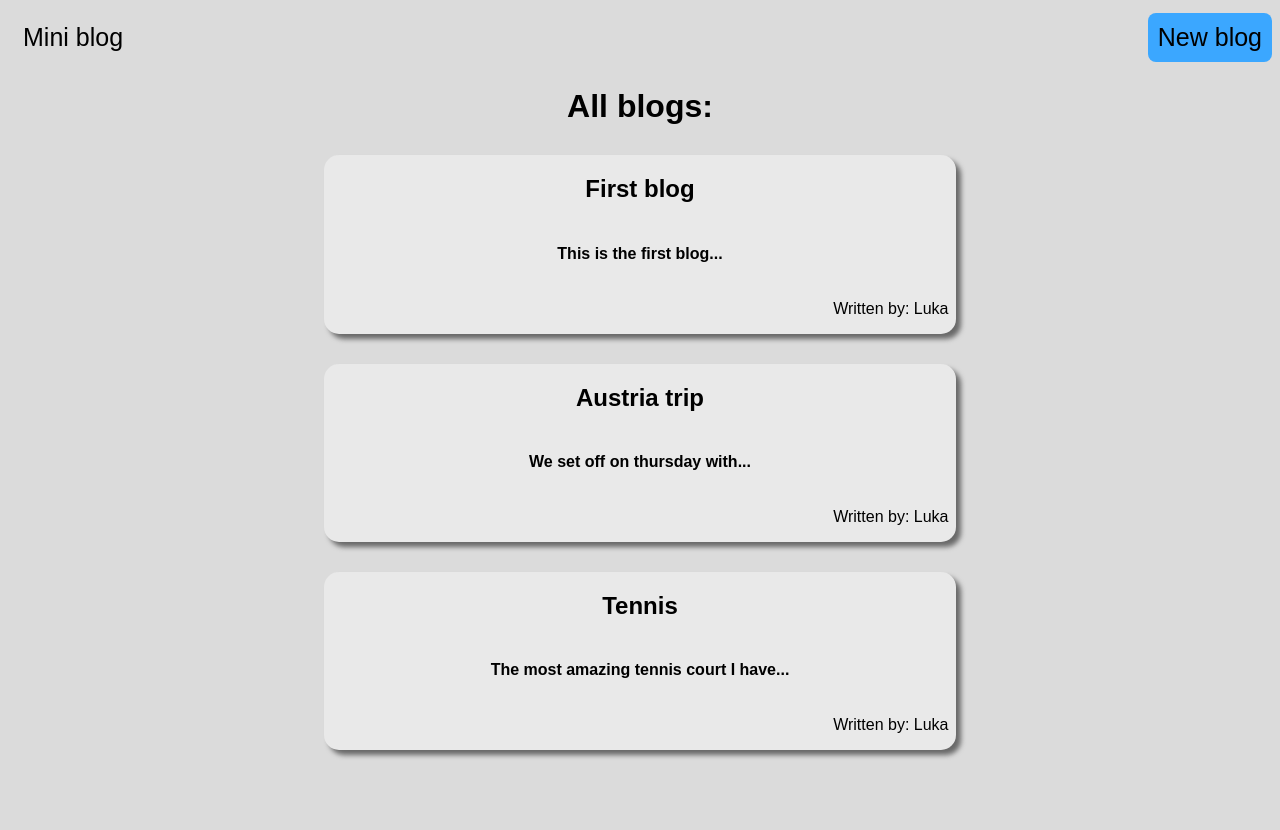
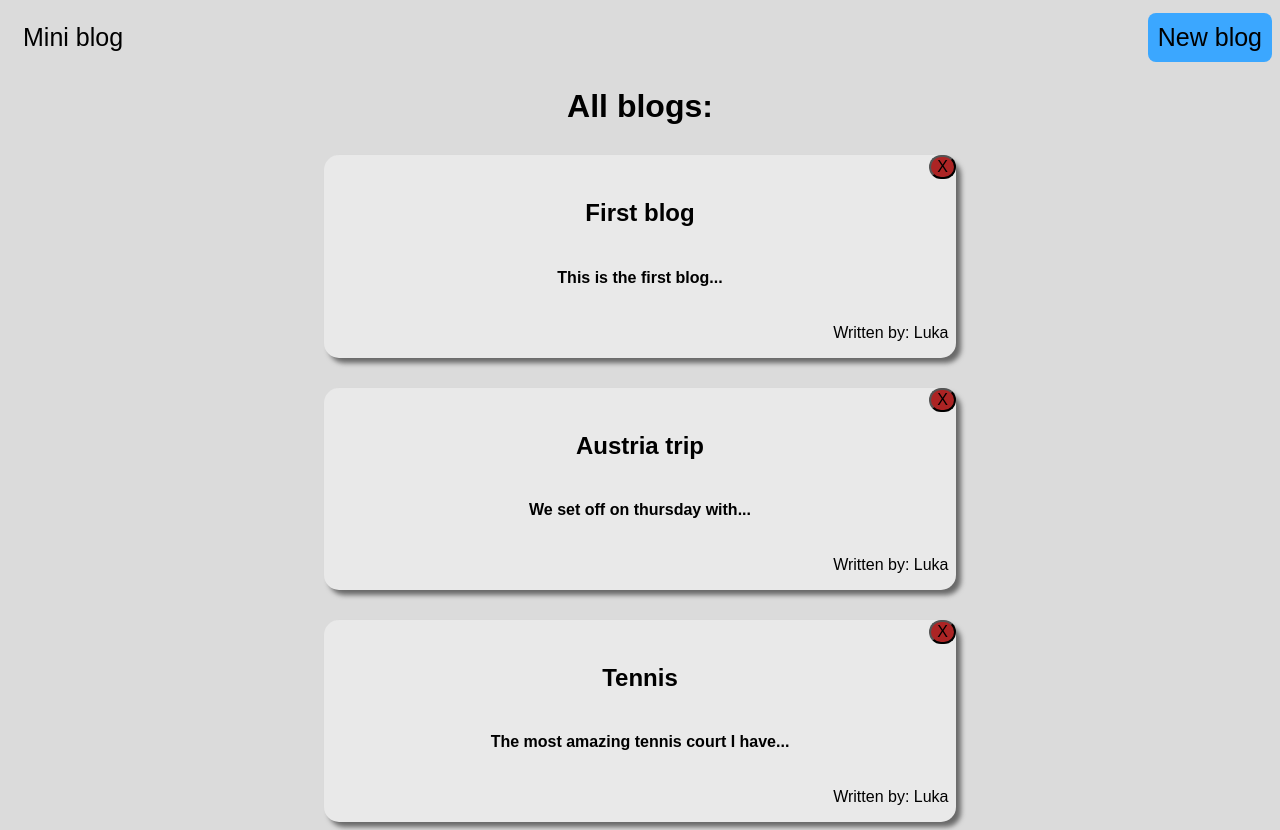
Before and after one commit to LLeski00/MiniBlog, a React (Create React App) app: page / in a window 1280 px wide. Before the commit the page ends 800 px from the top, so only its background shows below. Built offline with nearby package versions, Linux system fonts and the light colour scheme; a web font is replaced by a local one.

Commit message:
Added a delete blog button

```diff
--- a/src/BlogList.js
+++ b/src/BlogList.js
@@ -1,11 +1,13 @@
-const BlogList = ({blogs,title}) => {
+const BlogList = ({blogs,title,handleDeleteBlog}) => {
     return (
         <div className="blog-list">
             <div className="blog-list-content">
                 <h1 className="blog-list-title">{title}</h1>
-
                 {blogs.map((blog) => (
                     <div className="blog" key={blog.id}>
+                        <div className="blog-delete-button-container">
+                            <button className="blog-delete-button" onClick={()=>handleDeleteBlog(blog.id)}>X</button>
+                        </div>
                         <h2 className="blog-title">{blog.title}</h2>
                         <h4 className="blog-preview">{blog.preview}</h4>
                         <p>Written by: {blog.author}</p>
--- a/src/Home.js
+++ b/src/Home.js
@@ -9,10 +9,15 @@ const Home = () => {
         {title:"Tennis", preview:"The most amazing tennis court I have...", author:"Luka", id:2}
     ]);
 
+    const handleDeleteBlog = (id) => {
+        const newBlogs=blogs.filter((blog)=>blog.id!==id)
+        setBlogs(newBlogs);
+    }
+
     return (
         <div className="home">
             <div className="home-content">
-                <BlogList blogs={blogs} title="All blogs:"/>
+                <BlogList blogs={blogs} title="All blogs:" handleDeleteBlog={handleDeleteBlog}/>
             </div>
         </div>
     );
--- a/src/index.css
+++ b/src/index.css
@@ -72,3 +72,20 @@ body {
   text-align: end;
   padding-right: 15px;
 }
+
+.blog-delete-button-container {
+  width: 100%;
+  display: flex;
+  justify-content: flex-end;
+}
+
+.blog-delete-button {
+  border-radius: 15px;
+  font-size: medium;
+  background-color: rgb(172, 36, 36);
+}
+
+.blog-delete-button:hover {
+  cursor: pointer;
+  background-color: rgb(153, 35, 35);
+}
```
